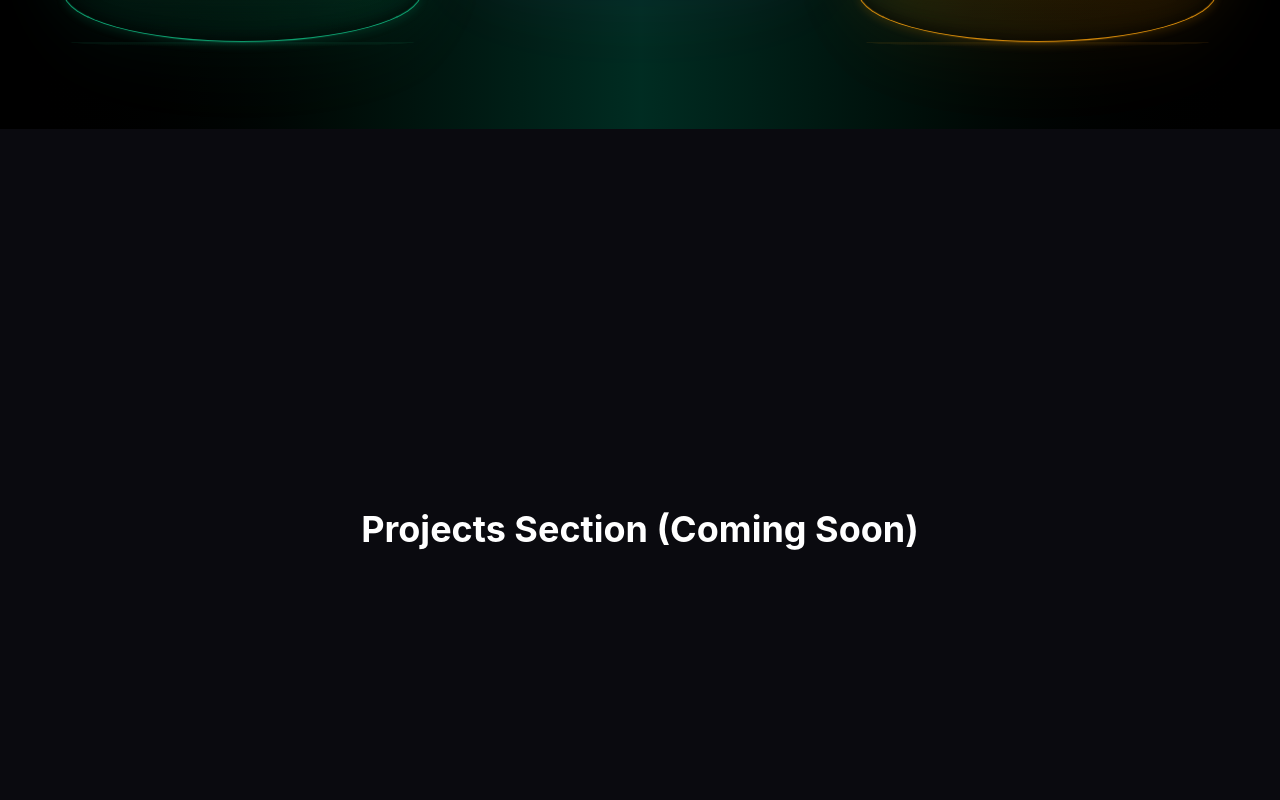
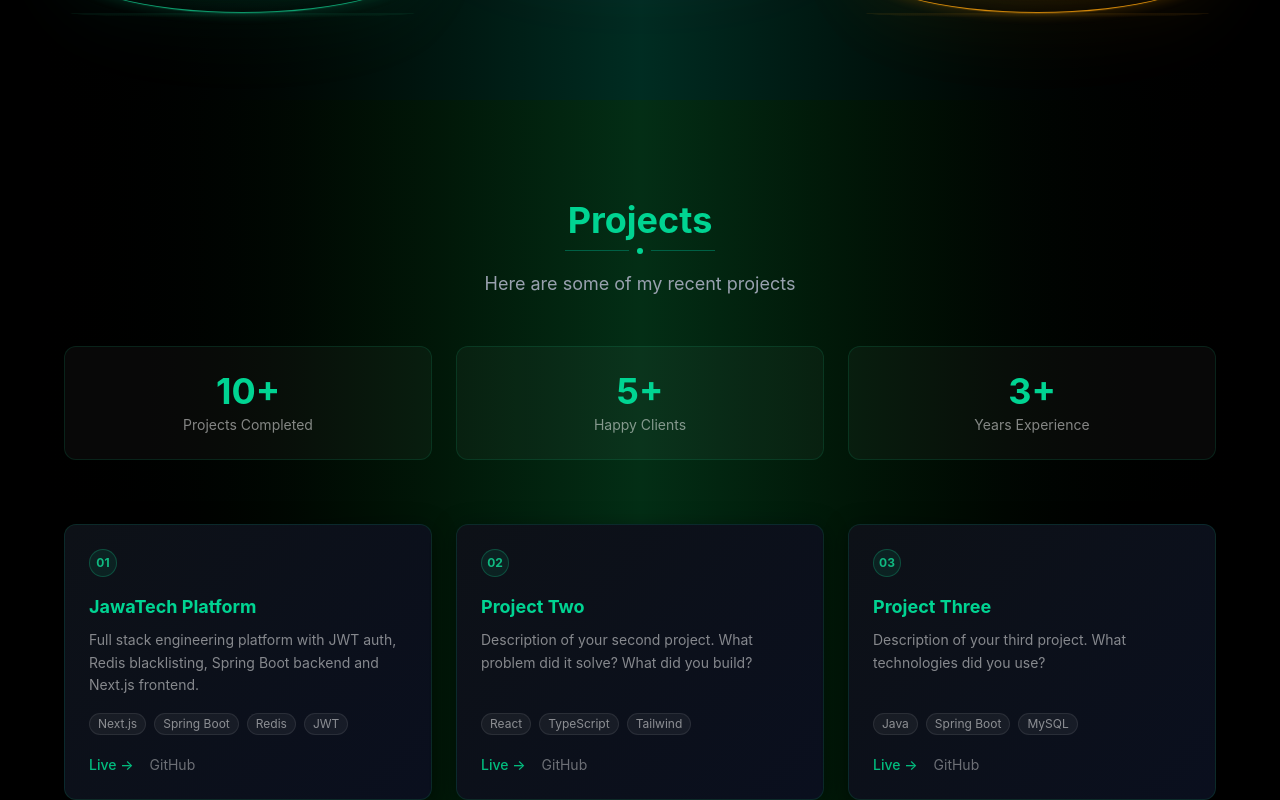
Before and after one commit to Bonfacek/dev-portfolio, a React (Vite) app: page / in a window 1280 px wide. Shown: the part 1540-2340 px from the top of the page. Built offline with nearby package versions, Linux system fonts and the light colour scheme.

Commit message:
projects v-1

```diff
--- a/package.json
+++ b/package.json
@@ -12,6 +12,7 @@
   "dependencies": {
     "@tailwindcss/postcss": "^4.2.2",
     "react": "^19.2.4",
+    "react-countup": "^6.5.3",
     "react-dom": "^19.2.4",
     "react-icons": "^5.6.0"
   },
--- a/src/components/About.tsx
+++ b/src/components/About.tsx
@@ -172,7 +172,7 @@ const About: React.FC = () => {
       id="about"
       className="min-h-screen flex flex-col items-center justify-start bg-gradient-to-r from-black via-emerald-950 to-black px-4 lg:px-10 py-20"
     >
-      <div className="text-center mb-10">
+      <div className="text-center mb-10 ">
         <h2 className="text-4xl font-bold text-emerald-400 mb-2">About Me</h2>
         <div className="flex items-center justify-center gap-2 mt-2">
           <div className="h-px w-16 bg-emerald-800" />
@@ -181,7 +181,7 @@ const About: React.FC = () => {
         </div>
       </div>
 
-      <div className="max-w-4xl w-full mb-16">
+      <div className="max-w-7xl w-full mb-16">
         <p className="text-white/70 text-lg leading-relaxed font-medium">
           I'm{" "}
           <span className="text-emerald-400 font-semibold">Karanis</span>, a
--- a/src/components/Header.tsx
+++ b/src/components/Header.tsx
@@ -58,7 +58,7 @@ return (
           ? ' dark:bg-gray-900/90 backdrop-blur-md shadow-lg'
           : 'bg-transparent'
       }`}>
-        <nav className="mx-auto px-4 lg:px-8 flex items-center justify-between h-20 bg-linear-to-r from-black via-green-600 to-black">
+        <nav className="mx-auto px-4 lg:px-8 flex items-center justify-between h-20 bg-linear-to-r from-black via-green-950 to-black">
 
           {/* Logo */}
           <div
--- a/src/components/Project.tsx
+++ b/src/components/Project.tsx
@@ -1,11 +1,146 @@
-import React from 'react';
+import React from "react"
 
-function Project() {
+const projects = [
+  {
+    title: "JawaTech Platform",
+    description: "Full stack engineering platform with JWT auth, Redis blacklisting, Spring Boot backend and Next.js frontend.",
+    tags: ["Next.js", "Spring Boot", "Redis", "JWT"],
+    link: "#",
+    github: "#",
+  },
+  {
+    title: "Project Two",
+    description: "Description of your second project. What problem did it solve? What did you build?",
+    tags: ["React", "TypeScript", "Tailwind"],
+    link: "#",
+    github: "#",
+  },
+  {
+    title: "Project Three",
+    description: "Description of your third project. What technologies did you use?",
+    tags: ["Java", "Spring Boot", "MySQL"],
+    link: "#",
+    github: "#",
+  },
+]
+
+const stats = [
+  { label: "Projects Completed", value: "10+" },
+  { label: "Happy Clients",      value: "5+"  },
+  { label: "Years Experience",   value: "3+"  },
+]
+
+const Project: React.FC = () => {
   return (
-    <div id="projects" className="min-h-screen flex items-center justify-center bg-[#0a0a0f] px-4 lg:px-8">
-      <h2 className="text-4xl font-bold text-white">Projects Section (Coming Soon)</h2>
-    </div>
-  );
+    <section
+      id="projects"
+      className="min-h-screen flex flex-col justify-center bg-gradient-to-r from-black via-green-950 to-black px-4 lg:px-8 py-20"
+    >
+      <div className="max-w-6xl mx-auto w-full">
+
+        {/* Heading */}
+        <div className="text-center mb-12">
+          <h2 className="text-4xl font-bold text-emerald-400 mb-2">Projects</h2>
+          <div className="flex items-center justify-center gap-2 mt-2 mb-4">
+            <div className="h-px w-16 bg-emerald-800" />
+            <div className="w-1.5 h-1.5 rounded-full bg-emerald-400" />
+            <div className="h-px w-16 bg-emerald-800" />
+          </div>
+          <p className="text-gray-400 text-lg">Here are some of my recent projects</p>
+        </div>
+
+        {/* Stats */}
+        <div className="grid grid-cols-3 gap-6 mb-16">
+          {stats.map((stat) => (
+            <div
+              key={stat.label}
+              className="text-center py-6 rounded-xl"
+              style={{
+                background: "rgba(255,255,255,0.03)",
+                border: "1px solid rgba(16,185,129,0.15)",
+              }}
+            >
+              <div className="text-4xl font-bold text-emerald-400 mb-1">
+                {stat.value}
+              </div>
+              <div className="text-white/50 text-sm">{stat.label}</div>
+            </div>
+          ))}
+        </div>
+
+        {/* Project Cards */}
+        <div className="grid grid-cols-1 md:grid-cols-2 lg:grid-cols-3 gap-6">
+          {projects.map((project, index) => (
+            <div
+              key={index}
+              className="flex flex-col rounded-xl p-6 transition-all duration-300 hover:-translate-y-1 group"
+              style={{
+                background: "linear-gradient(135deg, #0d1117 0%, #0a0f1e 100%)",
+                border: "1.5px solid rgba(16,185,129,0.15)",
+                boxShadow: "0 4px 24px rgba(0,0,0,0.4)",
+              }}
+            >
+              {/* Number */}
+              <div
+                className="text-xs font-bold mb-4 w-7 h-7 rounded-full flex items-center justify-center"
+                style={{
+                  background: "rgba(16,185,129,0.1)",
+                  color: "#10b981",
+                  border: "1px solid rgba(16,185,129,0.3)",
+                }}
+              >
+                {String(index + 1).padStart(2, "0")}
+              </div>
+
+              {/* Title */}
+              <h3 className="text-lg font-bold text-emerald-400 mb-2 group-hover:text-emerald-300 transition-colors">
+                {project.title}
+              </h3>
+
+              {/* Description */}
+              <p className="text-white/50 text-sm leading-relaxed mb-4 flex-1">
+                {project.description}
+              </p>
+
+              {/* Tags */}
+              <div className="flex flex-wrap gap-2 mb-5">
+                {project.tags.map((tag) => (
+                  <span
+                    key={tag}
+                    className="text-xs px-2 py-0.5 rounded-full"
+                    style={{
+                      background: "rgba(255,255,255,0.05)",
+                      border: "1px solid rgba(255,255,255,0.08)",
+                      color: "rgba(255,255,255,0.5)",
+                    }}
+                  >
+                    {tag}
+                  </span>
+                ))}
+              </div>
+
+              {/* Links */}
+              <div className="flex items-center gap-4 text-sm">
+                <a
+                  href={project.link}
+                  className="text-emerald-500 hover:text-emerald-400 font-medium transition-colors"
+                >
+                  Live →
+                </a>
+                <a
+                  href={project.github}
+                  className="text-white/40 hover:text-white/70 transition-colors"
+                >
+                  GitHub
+                </a>
+              </div>
+            </div>
+          ))}
+        </div>
+
+      </div>
+    </section>
+  )
 }
 
-export default Project;
+export default Project
```
Also changed, not shown: 1 other file (tests, documents, lock files or other folders).
